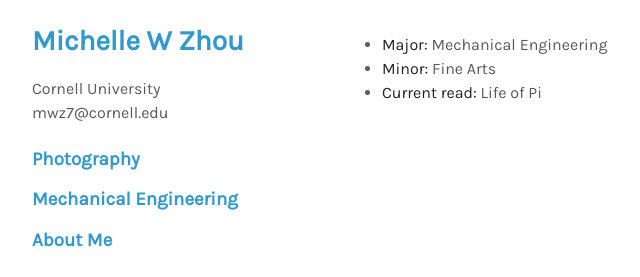
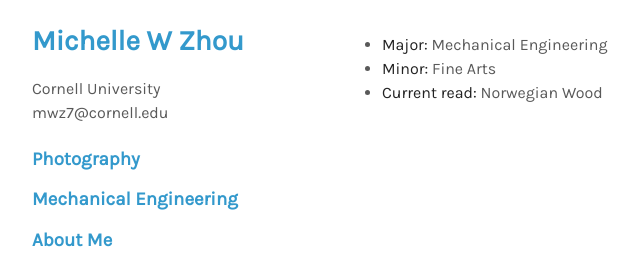
Before and after one commit to mwz724/mwz724.github.io, a Jekyll site: the page built from about.md, in a window 1280 px wide. Shown: the part 195-472 px from the top of the page, without its empty margins (128-768 px from the left). Built offline with Jekyll 4.4.1, drawn with Linux system fonts in a browser that asks for light colours; nearby versions of some CDN libraries; a style sheet for code colours, icons or effects is not loaded.

Commit message:
Update about.md

```diff
--- a/about.md
+++ b/about.md
@@ -12,4 +12,4 @@ permalink: /about
 
 - **Major:** Mechanical Engineering
 - **Minor:** Fine Arts
-- **Current read:** Life of Pi
+- **Current read:** Norwegian Wood
```
